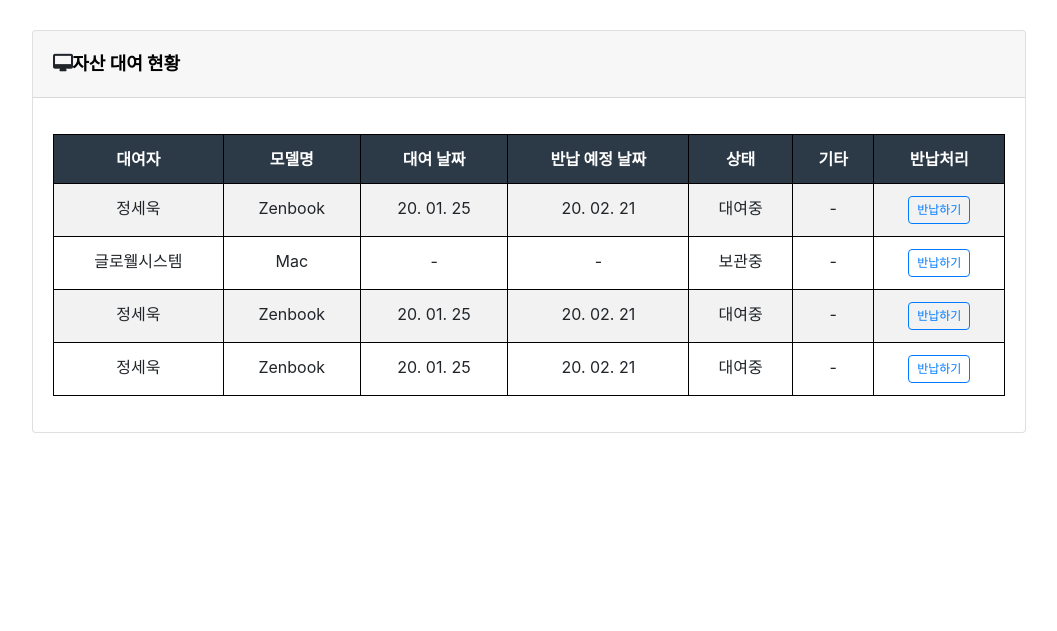
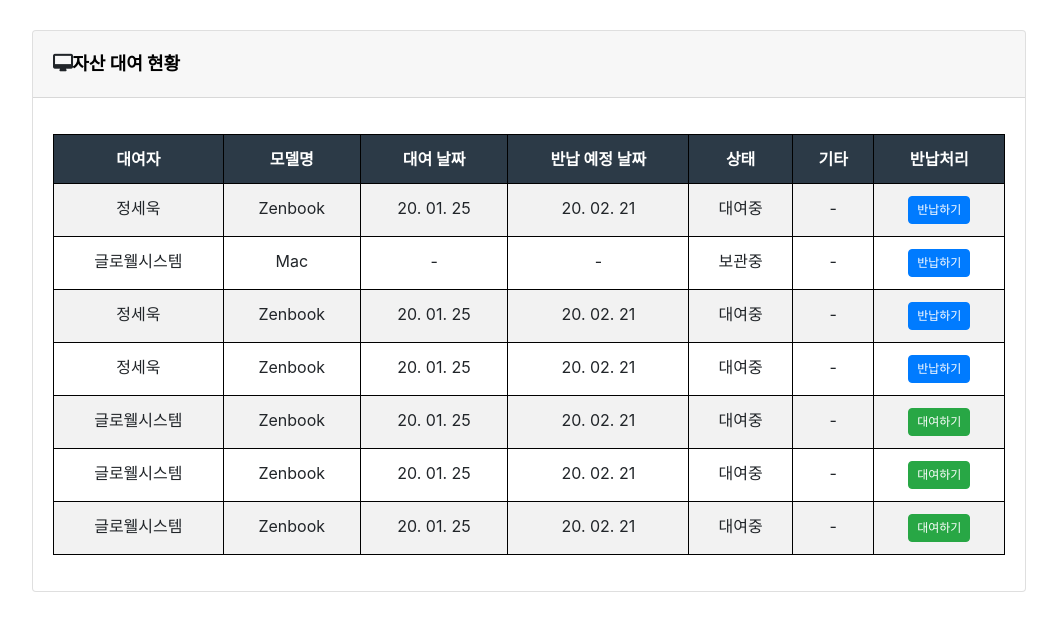
Before and after one commit to SewookJung/project, a Django app: a page that uses assets_main/templates/assets_main/assets_status.html in a window 1280 px wide. Shown: the part 56-687 px from the top of the page, without its empty margins (111-1168 px from the left). Run offline with Django 3.2, Linux system fonts and the light colour scheme; some libraries are stand-ins or nearby versions.

Commit message:
added rent button

```diff
--- a/assets_main/templates/assets_main/assets_status.html
+++ b/assets_main/templates/assets_main/assets_status.html
@@ -27,7 +27,7 @@
             <td>대여중</td>
             <td>-</td>
             <td>
-              <button type="submit" class="btn btn-outline-primary btn-return">반납하기</button>
+              <button type="submit" class="btn btn-primary btn-return">반납하기</button>
             </td>
           </tr>
           <tr>
@@ -38,7 +38,7 @@
             <td>보관중</td>
             <td>-</td>
             <td>
-              <button type="submit" class="btn btn-outline-primary btn-return">반납하기</button>
+              <button type="submit" class="btn btn-primary btn-return">반납하기</button>
             </td>
           </tr>
           <tr>
@@ -49,7 +49,7 @@
             <td>대여중</td>
             <td>-</td>
             <td>
-              <button type="submit" class="btn btn-outline-primary btn-return">반납하기</button>
+              <button type="submit" class="btn btn-primary btn-return">반납하기</button>
             </td>
           </tr>
           <tr>
@@ -60,7 +60,40 @@
             <td>대여중</td>
             <td>-</td>
             <td>
-              <button type="submit" class="btn btn-outline-primary btn-return">반납하기</button>
+              <button type="submit" class="btn btn-primary btn-return">반납하기</button>
+            </td>
+          </tr>
+          <tr>
+            <td>글로웰시스템</td>
+            <td>Zenbook</td>
+            <td>20. 01. 25</td>
+            <td>20. 02. 21</td>
+            <td>대여중</td>
+            <td>-</td>
+            <td>
+              <button type="submit" class="btn btn-success btn-return">대여하기</button>
+            </td>
+          </tr>
+          <tr>
+            <td>글로웰시스템</td>
+            <td>Zenbook</td>
+            <td>20. 01. 25</td>
+            <td>20. 02. 21</td>
+            <td>대여중</td>
+            <td>-</td>
+            <td>
+              <button type="submit" class="btn btn-success btn-return">대여하기</button>
+            </td>
+          </tr>
+          <tr>
+            <td>글로웰시스템</td>
+            <td>Zenbook</td>
+            <td>20. 01. 25</td>
+            <td>20. 02. 21</td>
+            <td>대여중</td>
+            <td>-</td>
+            <td>
+              <button type="submit" class="btn btn-success btn-return">대여하기</button>
             </td>
           </tr>
         </table>
```
